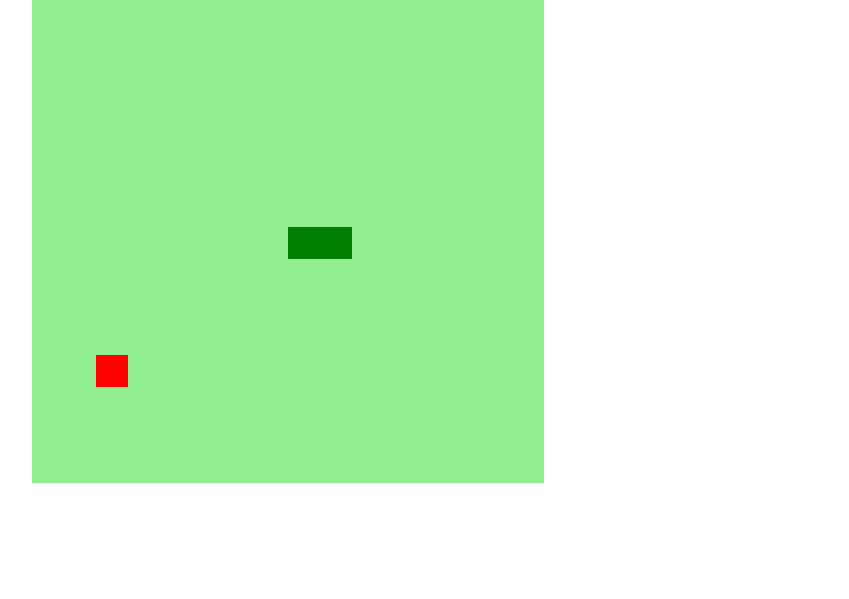
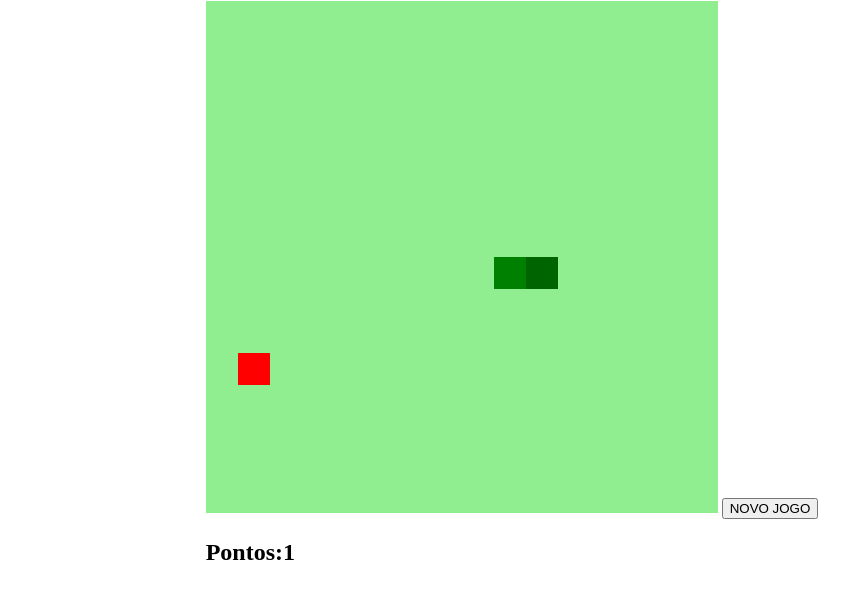
Before and after one commit to Neto25/Snake_Game, a plain HTML site: page index.html in a window 1280 px wide. Shown: the part 87-686 px from the top of the page, without its empty margins (128-977 px from the left). Drawn offline with Linux system fonts and the light colour scheme.

Commit message:
criação do butão e função new game; acrescimo de velocidade ao comer a food; acrscimo da tabela de pontos; criação do atributo size para o tamanho da área do game

```diff
--- a/css/style.css
+++ b/css/style.css
@@ -1,4 +1,6 @@
 body{
-    width: 75%;
-    margin: 0 auto;
+    display: flex;
+    justify-content: center;
+    align-items: center;
+    flex-direction: column;
 }
--- a/index.html
+++ b/index.html
@@ -10,7 +10,11 @@
 
 </head>
     <body>
-        <h1>Snake Game</h1>
-        <canvas id="snake" width="512" height="512"></canvas>
+        <div>
+            <h1>Snake Game</h1>
+            <canvas id="snake" width="512" height="512"></canvas>
+            <button onclick="newGame()">NOVO JOGO</button>
+            <h2 id="points">Pontos: 0</h2>
+        </div>
     </body>
 </html>
--- a/js/script.js
+++ b/js/script.js
@@ -1,6 +1,8 @@
 let canvas = document.getElementById("snake");
 let context = canvas.getContext("2d");
 let box = 32;
+let size;
+size = 512 / box;
 let snake = [];
 snake[0] = {
     x: 8 * box,
@@ -14,28 +16,45 @@ let food = {
 
 function createBG(){
     context.fillStyle = "lightgreen";
-    context.fillRect(0, 0, 16 * box, 16 * box);
+    context.fillRect(0, 0, size * box, size * box);
 }
 
 function createSnake(){
-    for(i=0; i < snake.length; i++){
+    for (i = 0; i < snake.length; i++){
         context.fillStyle = "green";
+        if (i == 0) context.fillStyle = "darkgreen";
         context.fillRect(snake[i].x, snake[i].y, box, box);
     }
 }
 
-function drawfood(){
+function createFood(){
     context.fillStyle = "red";
     context.fillRect(food.x, food.y, box, box);
 }
 
-document.addEventListener("keydown", update);
+document.addEventListener('keydown', update);
 
 function update(event){
-    if(event.keyCode == 37 && direction != "right") direction = "left";
-    if(event.keyCode == 38 && direction != "down") direction = "up";
-    if(event.keyCode == 39 && direction != "left") direction = "right";
-    if(event.keyCode == 40 && direction != "up") direction = "down";
+    if (event.keyCode == 37 && direction !="right") direction = "left";
+    if (event.keyCode == 38 && direction !="down") direction = "up";
+    if (event.keyCode == 39 && direction !="left") direction = "right";
+    if (event.keyCode == 40 && direction !="up") direction = "down";
+}
+
+function newGame(){
+    for (i = 1 ; i < snake.length; i) {
+        snake.pop();
+        document.getElementById("points").innerHTML = ("Pontos:" + snake.length);
+    }
+    snake[0] = {
+        x: 8 * box,
+        y: 8 * box
+    };
+    direction = "right";
+    gameOver = false;
+
+    clearInterval(game);
+    game = setInterval(startGame, 100);
 }
 
 function startGame(){
@@ -48,34 +67,45 @@ function startGame(){
         if(snake[0].x == snake[i].x && snake[0].y == snake[i].y){
             clearInterval(game);
             alert("perdeu");
+            gameOver = true;
+            newGame();
         }
     }
 
     createBG();
     createSnake();
-    drawfood();
+    createFood();
 
     let snakeX = snake[0].x;
     let snakeY = snake[0].y;
 
-    if(direction == "right") snakeX += box;
-    if(direction == "left") snakeX -= box;
-    if(direction == "up") snakeY -= box;
-    if(direction == "down") snakeY += box;
+    if (direction == "right") snakeX += box;
+    if (direction == "left") snakeX -= box;
+    if (direction == "up") snakeY -= box;
+    if (direction == "down") snakeY += box;
 
-    if(snakeX != food.x || snakeY != food.y){
-        snake.pop()
-    }else{
-        food.x = Math.floor(Math.random() * 15 + 1) * box;
-        food.y = Math.floor(Math.random() * 15 + 1) * box;
-    }
 
     let newHead = {
         x: snakeX,
         y: snakeY
     }
 
+    if (snakeX != food.x || snakeY != food.y){
+        snake.pop();
+    } else{
+        food.x = Math.floor(Math.random() * (size - 1)) * box;
+        food.y = Math.floor(Math.random() * (size - 1)) * box;
+        document.getElementById("points").innerHTML = ("Pontos:" + snake.length);
+
+        if (velocity > 30) velocity = 100 - 3 * snake.length;
+        clearInterval(game);
+        game = setInterval(startGame, velocity);
+    }
+
     snake.unshift(newHead);
+
 }
 
-let game = setInterval(startGame, 100);
+let velocity = 100;
+let gameOver = false
+game = setInterval(startGame, velocity);
```
